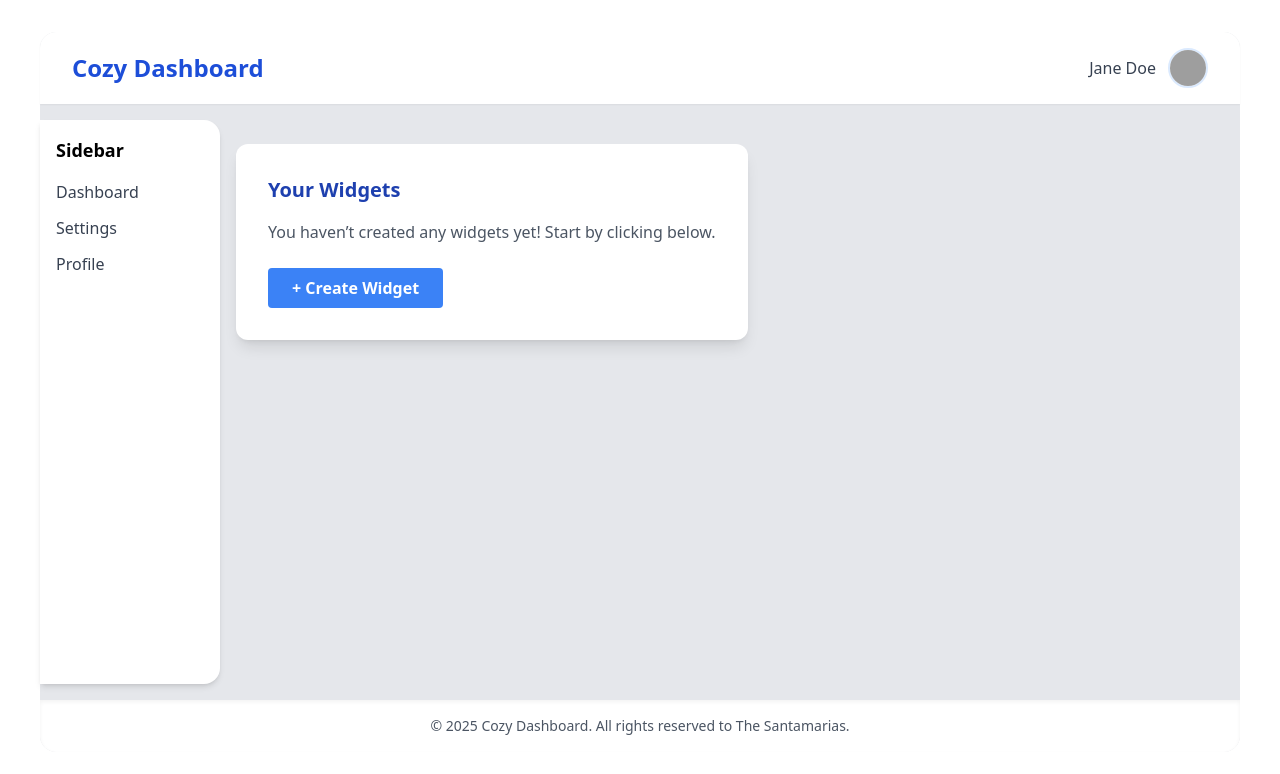
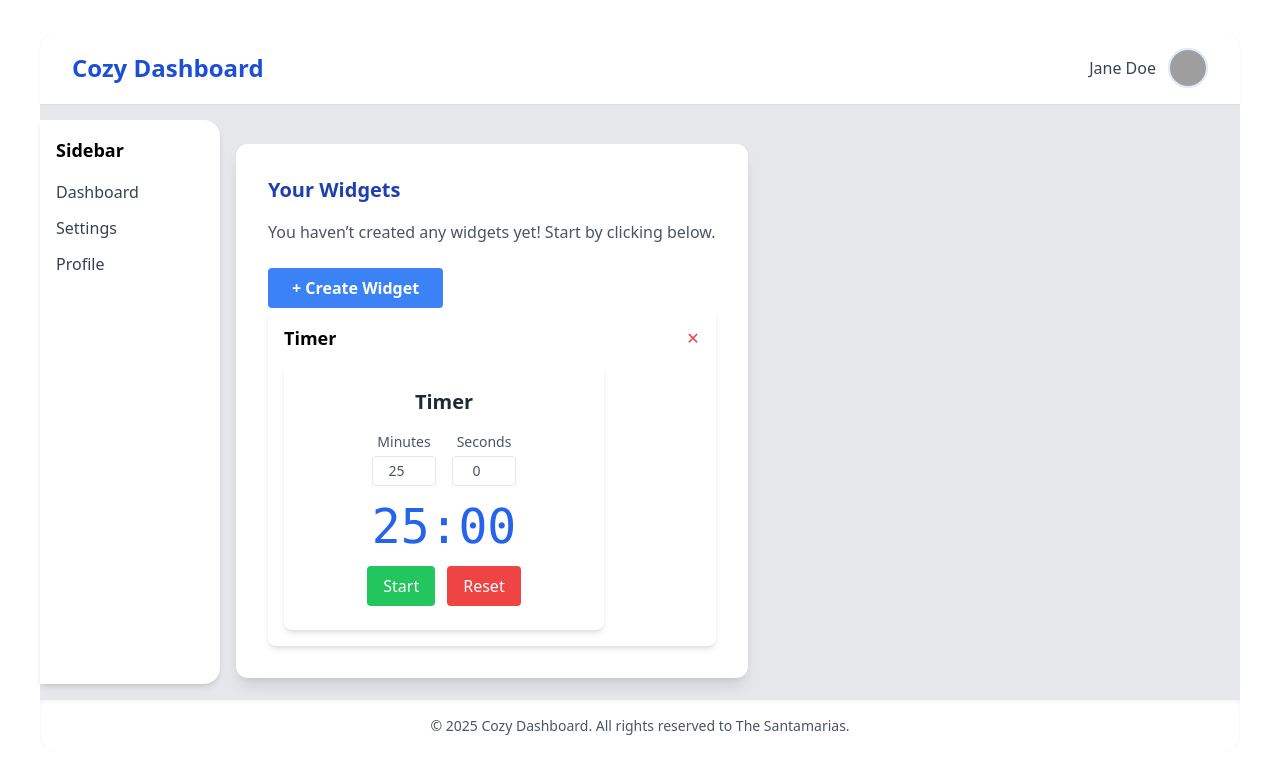
Before and after one commit to SergioSNW/cozy-dashboard, a React (Vite) app: page /dashboard in a window 1280 px wide. Shown: the top 774 px of the page. Built offline with nearby package versions, Linux system fonts and the light colour scheme; grey boxes are pictures that could not be loaded.

Commit message:
Timer created-ish

```diff
--- /dev/null
+++ b/src/components/widgets/TimerWidget.tsx
@@ -0,0 +1,170 @@
+import React, { useState, useEffect, useRef } from 'react';
+
+const beepSoundUrl =
+  'https://actions.google.com/sounds/v1/alarms/alarm_clock.ogg';
+
+export const TimerWidget = () => {
+  // User inputs for minutes and seconds (before start)
+  const [inputMinutes, setInputMinutes] = useState(25);
+  const [inputSeconds, setInputSeconds] = useState(0);
+
+  // Total seconds state for countdown
+  const [totalSeconds, setTotalSeconds] = useState(25 * 60);
+  const [isRunning, setIsRunning] = useState(false);
+
+  const timerRef = useRef<number | null>(null);
+  const audioRef = useRef<HTMLAudioElement | null>(null);
+
+  // Normalize input values into total seconds whenever inputs change and timer not running
+  useEffect(() => {
+    if (!isRunning) {
+      const normalizedSeconds = Math.min(59, Math.max(0, inputSeconds));
+      const normalizedMinutes = Math.min(59, Math.max(0, inputMinutes));
+      setInputMinutes(normalizedMinutes);
+      setInputSeconds(normalizedSeconds);
+      setTotalSeconds(normalizedMinutes * 60 + normalizedSeconds);
+    }
+  }, [inputMinutes, inputSeconds, isRunning]);
+
+  useEffect(() => {
+    if (!isRunning) {
+      // If not running, no interval needed
+      if (timerRef.current !== null) {
+        clearInterval(timerRef.current);
+        timerRef.current = null;
+      }
+      return;
+    }
+
+    if (totalSeconds <= 0) {
+      // Time is up
+      setIsRunning(false);
+      audioRef.current?.play();
+      if (timerRef.current !== null) {
+        clearInterval(timerRef.current);
+        timerRef.current = null;
+      }
+      return;
+    }
+
+    timerRef.current = window.setInterval(() => {
+      setTotalSeconds((prev) => {
+        if (prev <= 1) {
+          // Play sound and stop timer at 0
+          audioRef.current?.play();
+          setIsRunning(false);
+          if (timerRef.current !== null) {
+            clearInterval(timerRef.current);
+            timerRef.current = null;
+          }
+          return 0;
+        }
+        return prev - 1;
+      });
+    }, 1000);
+
+    return () => {
+      if (timerRef.current !== null) {
+        clearInterval(timerRef.current);
+        timerRef.current = null;
+      }
+    };
+  }, [isRunning, totalSeconds]);
+
+  function resetTimer() {
+    setIsRunning(false);
+    setTotalSeconds(inputMinutes * 60 + inputSeconds);
+  }
+
+  // Format totalSeconds as MM:SS
+  const displayMinutes = Math.floor(totalSeconds / 60);
+  const displaySeconds = totalSeconds % 60;
+
+  function formatTime(min: number, sec: number) {
+    return `${min.toString().padStart(2, '0')}:${sec
+      .toString()
+      .padStart(2, '0')}`;
+  }
+
+  // Handle input changes only if not running
+  function handleMinutesChange(e: React.ChangeEvent<HTMLInputElement>) {
+    if (!isRunning) {
+      const val = Number(e.target.value);
+      if (!isNaN(val)) setInputMinutes(val);
+    }
+  }
+
+  function handleSecondsChange(e: React.ChangeEvent<HTMLInputElement>) {
+    if (!isRunning) {
+      const val = Number(e.target.value);
+      if (!isNaN(val)) setInputSeconds(val);
+    }
+  }
+
+  return (
+    <div className="bg-white rounded-lg shadow-md p-6 max-w-xs w-full flex flex-col items-center space-y-4">
+      <h3 className="text-xl font-semibold text-gray-800">Timer</h3>
+
+      {/* Inputs for minutes and seconds */}
+      <div className="flex space-x-4 mb-2">
+        <label className="flex flex-col items-center text-sm text-gray-600">
+          Minutes
+          <input
+            type="number"
+            min={0}
+            max={59}
+            value={inputMinutes}
+            onChange={handleMinutesChange}
+            disabled={isRunning}
+            className="w-16 mt-1 p-1 text-center border rounded"
+          />
+        </label>
+        <label className="flex flex-col items-center text-sm text-gray-600">
+          Seconds
+          <input
+            type="number"
+            min={0}
+            max={59}
+            value={inputSeconds}
+            onChange={handleSecondsChange}
+            disabled={isRunning}
+            className="w-16 mt-1 p-1 text-center border rounded"
+          />
+        </label>
+      </div>
+
+      {/* Timer display */}
+      <div className="text-5xl font-mono text-blue-600 select-none">
+        {formatTime(displayMinutes, displaySeconds)}
+      </div>
+
+      {/* Controls */}
+      <div className="flex space-x-3">
+        {!isRunning ? (
+          <button
+            onClick={() => setIsRunning(true)}
+            className="bg-green-500 hover:bg-green-600 text-white px-4 py-2 rounded"
+          >
+            Start
+          </button>
+        ) : (
+          <button
+            onClick={() => setIsRunning(false)}
+            className="bg-yellow-500 hover:bg-yellow-600 text-white px-4 py-2 rounded"
+          >
+            Pause
+          </button>
+        )}
+        <button
+          onClick={resetTimer}
+          className="bg-red-500 hover:bg-red-600 text-white px-4 py-2 rounded"
+        >
+          Reset
+        </button>
+      </div>
+
+      {/* Audio for beep */}
+      <audio ref={audioRef} src={beepSoundUrl} preload="auto" />
+    </div>
+  );
+};
--- /dev/null
+++ b/src/components/widgets/Widget.tsx
@@ -0,0 +1,24 @@
+type WidgetProps = {
+  id: string;
+  title: string;
+  onRemove: (id: string) => void;
+  children: React.ReactNode;
+};
+
+export const Widget = ({ id, title, onRemove, children }: WidgetProps) => {
+  return (
+    <div className="bg-white rounded-lg shadow-md p-4 flex flex-col">
+      <header className="flex justify-between items-center mb-3">
+        <h3 className="text-lg font-semibold">{title}</h3>
+        <button
+          onClick={() => onRemove(id)}
+          aria-label="Remove widget"
+          className="text-red-500 hover:text-red-700"
+        >
+          ✕
+        </button>
+      </header>
+      <div className="flex-1">{children}</div>
+    </div>
+  );
+};
--- a/src/pages/Dashboard.tsx
+++ b/src/pages/Dashboard.tsx
@@ -4,6 +4,8 @@ import { Header } from '../components/Header';
 import { MainBody } from '../components/MainBody';
 import { Sidebar } from '../components/Sidebar';
 import Footer from '../components/Footer';
+import { Widget } from '../components/widgets/Widget';
+import { TimerWidget } from '../components/widgets/TimerWidget';
 
 export default function Dashboard() {
   const user = {
@@ -32,6 +34,9 @@ export default function Dashboard() {
           >
             + Create Widget
           </button>
+          <Widget id="1" title="Timer">
+            <TimerWidget />
+          </Widget>
         </MainBody>
       </div>
       <Footer />
```
